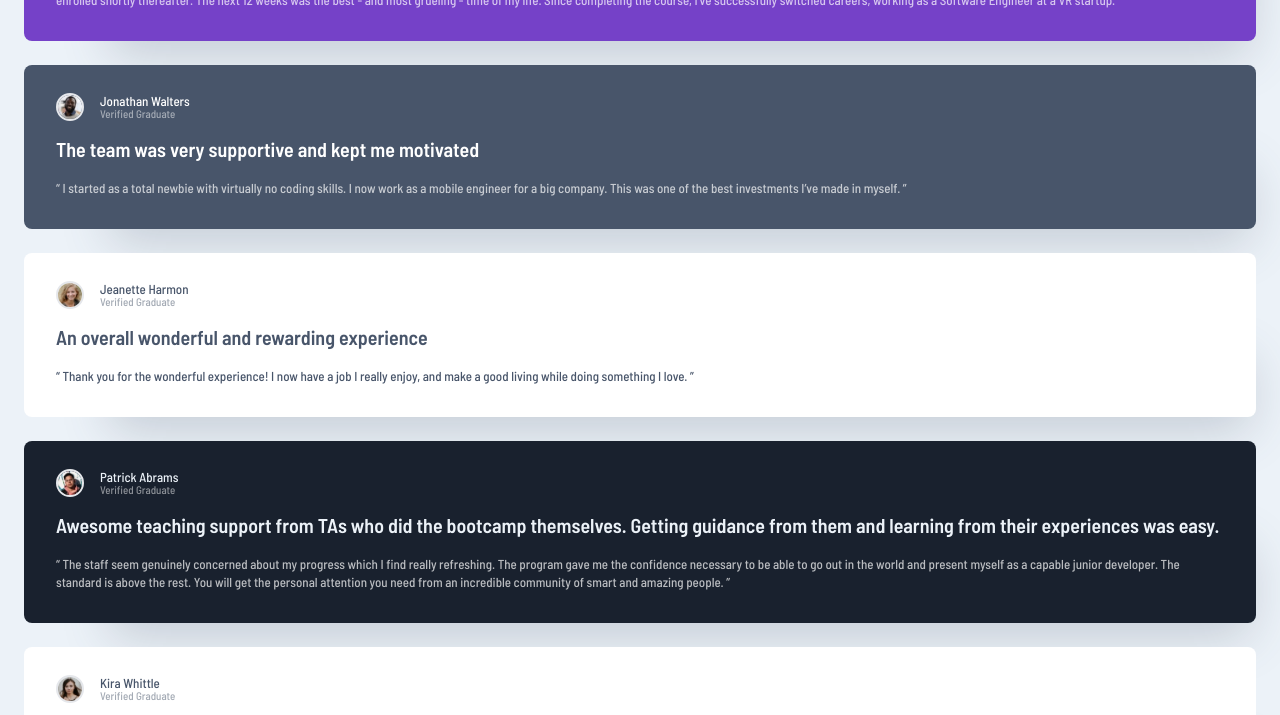
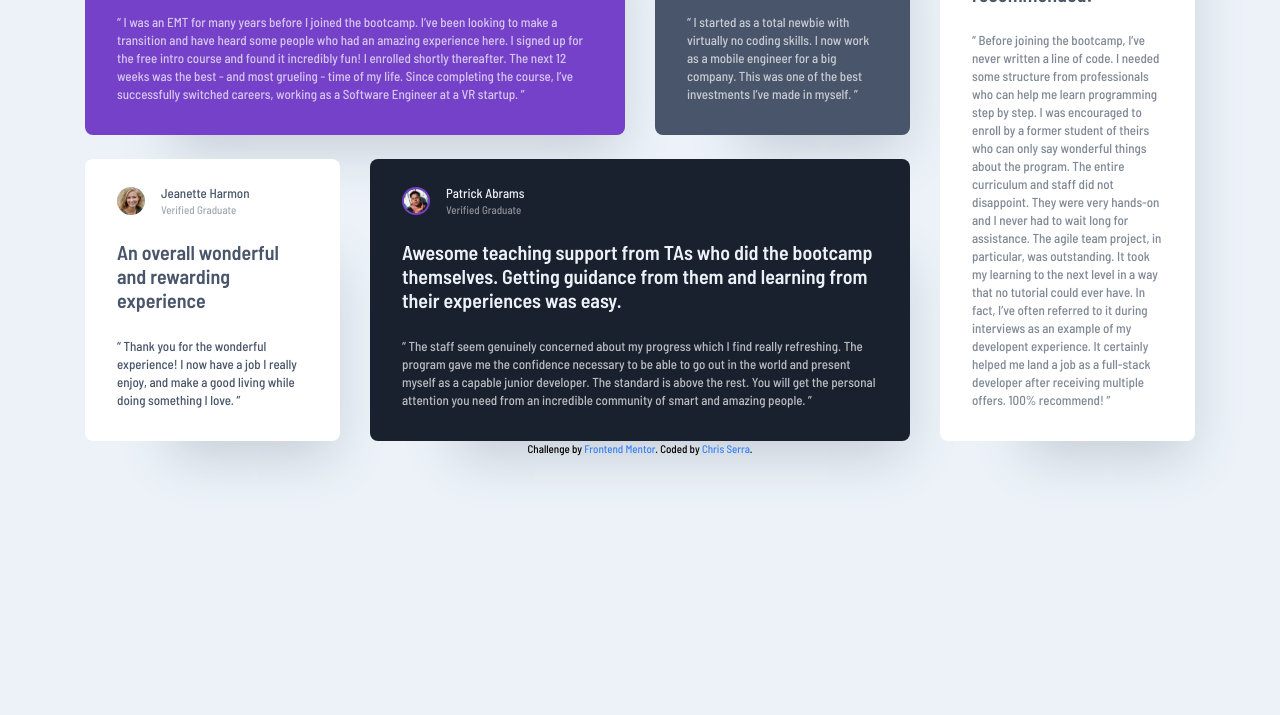
Before and after one commit to cbserra/fem-testimonials-grid, a website built with Vite: page index.html in a window 1280 px wide. Shown: the part 245-960 px from the top of the page. After the commit the page ends 800 px from the top, so only its background shows below. Built offline with nearby package versions, Linux system fonts and the light colour scheme.

Commit message:
styled for desktop

```diff
--- a/index.html
+++ b/index.html
@@ -13,17 +13,6 @@
     />
 
     <title>Frontend Mentor | [Challenge Name Here]</title>
-
-    <!-- Feel free to remove these styles or customise in your own stylesheet 👍 -->
-    <style>
-      .attribution {
-        font-size: 11px;
-        text-align: center;
-      }
-      .attribution a {
-        color: hsl(228, 45%, 44%);
-      }
-    </style>
   </head>
   <body>
     <main>
@@ -140,11 +129,12 @@
       </article>
     </main>
 
-    <footer class="attribution">
+    <footer>
       Challenge by
       <a href="https://www.frontendmentor.io?ref=challenge" target="_blank"
         >Frontend Mentor</a
-      >. Coded by <a href="#">Your Name Here</a>.
+      >. Coded by
+      <a href="https://www.frontendmentor.io/profile/cbserra">Chris Serra</a>.
     </footer>
     <script type="module" src="./src/main.js"></script>
   </body>
--- a/src/index.css
+++ b/src/index.css
@@ -6,40 +6,70 @@
 
 @layer base {
   body {
-    @apply flex min-h-screen flex-col bg-light-grayish-blue font-sans;
+    @apply flex min-h-screen flex-col items-center justify-center bg-light-grayish-blue font-sans;
+  }
+  /* .parent {
+    display: grid;
+    grid-template-columns: repeat(4, 1fr);
+    grid-template-rows: repeat(2, 1fr);
+    grid-column-gap: 30px;
+    grid-row-gap: 24px;
   }
 
+  .div1 {
+    grid-area: 1 / 1 / 2 / 3;
+  }
+  .div2 {
+    grid-area: 1 / 3 / 2 / 4;
+  }
+  .div3 {
+    grid-area: 2 / 1 / 3 / 2;
+  }
+  .div4 {
+    grid-area: 2 / 2 / 3 / 4;
+  }
+  .div5 {
+    grid-area: 1 / 4 / 3 / 5;
+  } */
   main {
-    @apply flex min-h-full flex-col gap-y-6 px-6 py-20;
+    @apply grid  min-h-full grid-cols-1 gap-y-6 px-6 py-20;
+    @apply lg:max-w-[1110px] lg:grid-flow-row-dense lg:grid-cols-4 lg:grid-rows-2 lg:gap-x-[30px] lg:p-0;
   }
   a {
     @apply text-blue-500 transition-all hover:text-blue-400 hover:underline;
   }
 
   article {
-    @apply rounded-lg pt-7 pr-8 pb-8 pl-8;
+    @apply flex flex-col gap-y-4 rounded-lg pt-7 pr-8 pb-8 pl-8;
+    @apply lg:justify-between;
     box-shadow: 40px 60px 50px -47px rgba(72, 85, 106, 0.247378);
   }
 
   header img {
-    @apply w-7 rounded-full border-2 border-solid;
+    @apply w-7 rounded-full;
   }
 
   header {
     @apply flex items-center justify-start gap-x-4;
   }
   article p {
-    @apply mt-[16px] mb-[18px] text-lg font-semibold;
+    /* @apply mt-[16px] mb-[18px] ; */
+    @apply text-lg font-semibold;
   }
 
   article blockquote {
     @apply text-md font-medium;
   }
+
+  footer {
+    font-size: 11px;
+    text-align: center;
+  }
 }
 
 @layer components {
   .author {
-    @apply flex flex-col  font-medium;
+    @apply flex flex-col gap-y-1 font-medium;
   }
 
   .author > .name {
@@ -50,6 +80,10 @@
   }
   .daniel {
     @apply bg-moderate-violet bg-quotes bg-[right_1.5rem_top] bg-no-repeat text-white;
+    @apply lg:col-span-2;
+  }
+  .daniel header img {
+    @apply border-light-violet;
   }
 
   .daniel .position,
@@ -64,12 +98,18 @@
     @apply text-white text-opacity-70;
   }
 
+  .daniel header img,
+  .patrick header img {
+    @apply border-2 border-solid;
+  }
+
   .jonathan {
     @apply bg-very-dark-grayish-blue text-white;
   }
 
   .jeanette {
     @apply bg-white text-very-dark-grayish-blue;
+    @apply lg:row-start-2;
   }
 
   .jeanette .position,
@@ -84,9 +124,15 @@
 
   .patrick {
     @apply bg-very-dark-blackish-blue text-light-grayish-blue;
+    @apply lg:col-span-2;
+  }
+
+  .patrick header img {
+    @apply border-moderate-violet;
   }
 
   .kira {
     @apply bg-white text-very-dark-grayish-blue;
+    @apply lg:row-span-2;
   }
 }
--- a/tailwind.config.js
+++ b/tailwind.config.js
@@ -6,6 +6,7 @@ module.exports = {
     extend: {
       colors: {
         'moderate-violet': 'hsl(263, 55%, 52%)',
+        'light-violet': 'hsla(264, 82%, 70%, 1)',
         'very-dark-grayish-blue': 'hsl(217, 19%, 35%)',
         'very-dark-blackish-blue': 'hsl(219, 29%, 14%)',
         'white': 'hsl(0, 0%, 100%)',
```
